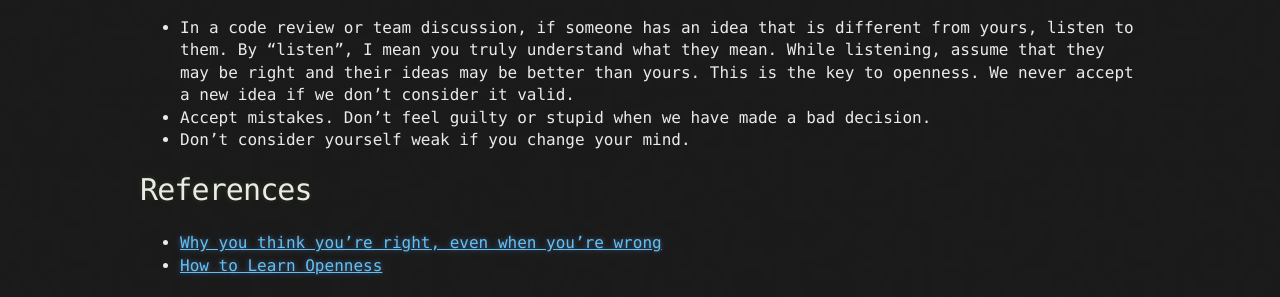
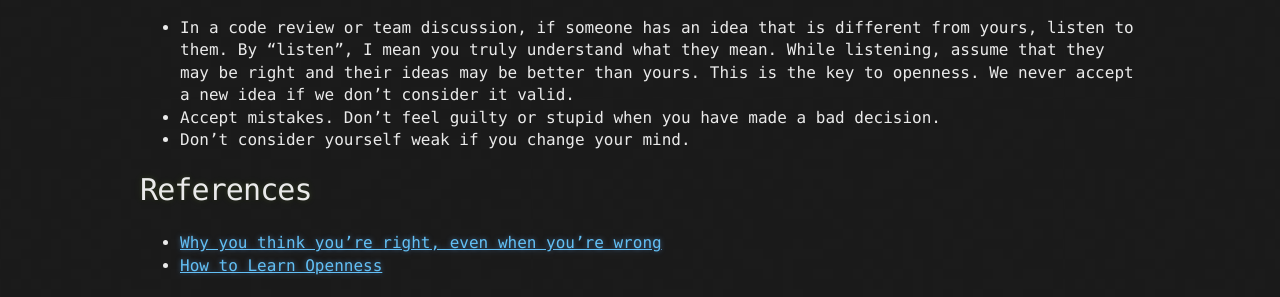
Before and after one commit to anlnt/anlnt.github.io, a Jekyll site: the page built from _posts/2020-03-14-how-to-be-open-minded.markdown, in a window 1280 px wide. Shown: the part 966-1263 px from the top of the page. Built offline with Jekyll 4.4.1, drawn with Linux system fonts in a browser that asks for light colours.

Commit message:
Update 2020-03-14-how-to-be-open-minded.markdown

```diff
--- a/_posts/2020-03-14-how-to-be-open-minded.markdown
+++ b/_posts/2020-03-14-how-to-be-open-minded.markdown
@@ -16,7 +16,7 @@ By contrast to soldier mindset, those adapting to scout mindset feel interesting
 
 Finally, how do we apply these lessons to software development? If you agree with me that scout mindset is better, the following is what I suggest you to do:
 - In a code review or team discussion, if someone has an idea that is different from yours, listen to them. By "listen", I mean you truly understand what they mean. While listening, assume that they may be right and their ideas may be better than yours. This is the key to openness. We never accept a new idea if we don't consider it valid.
-- Accept mistakes. Don't feel guilty or stupid when we have made a bad decision.
+- Accept mistakes. Don't feel guilty or stupid when you have made a bad decision.
 - Don't consider yourself weak if you change your mind.
 
 # References
```
